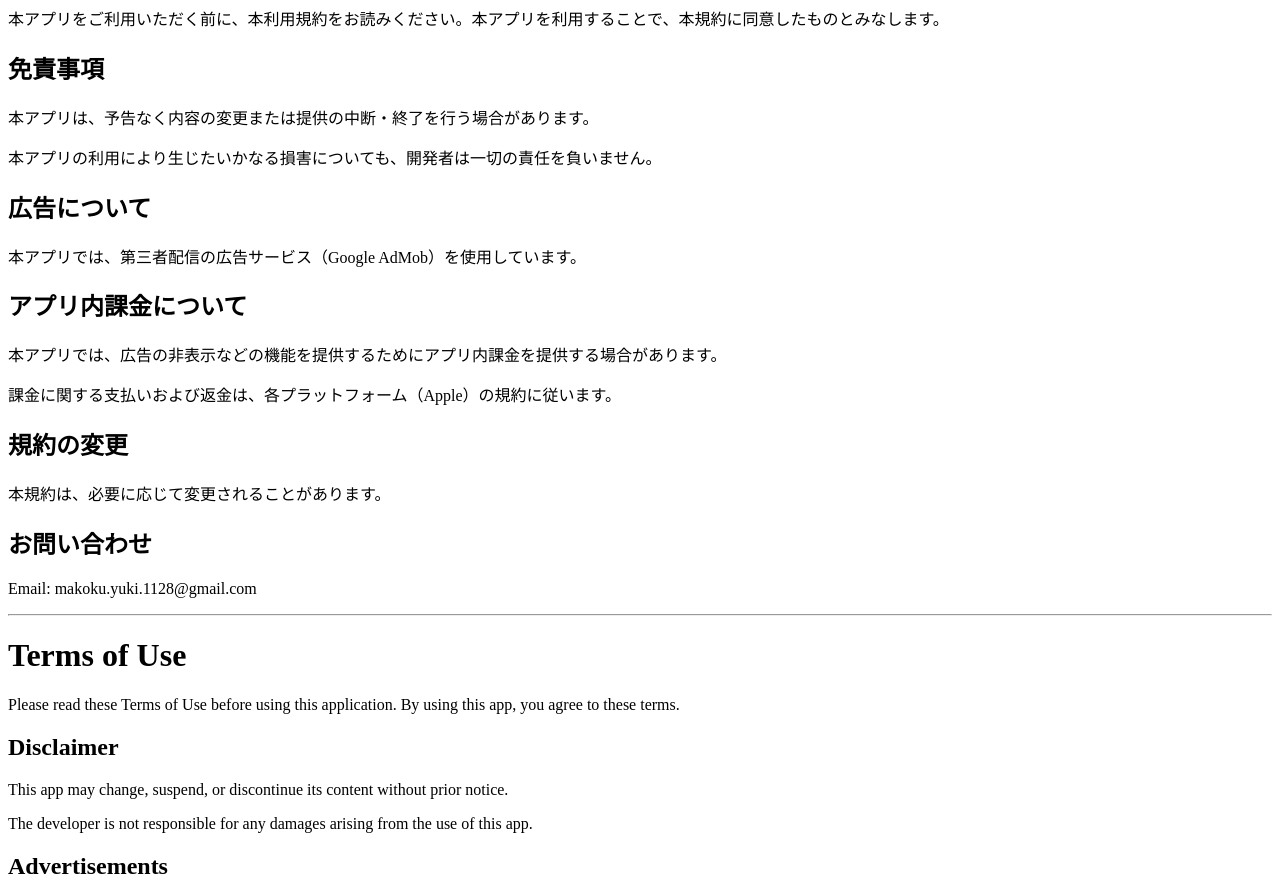
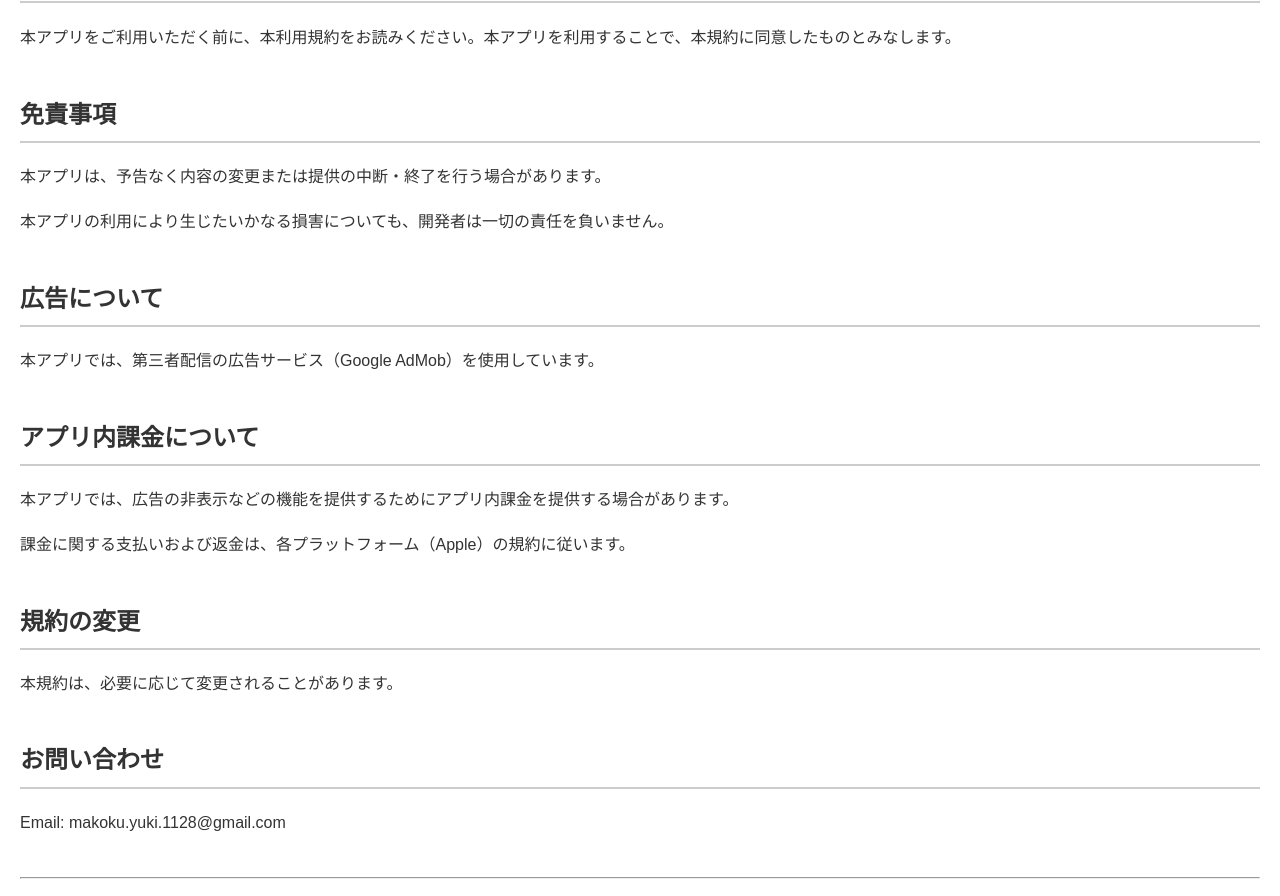
Before and after one commit to ubyuki1358-commits/terms, a plain HTML site: page index.html in a window 1280 px wide. Shown: the part 83-979 px from the top of the page. Drawn offline with Linux system fonts and the light colour scheme.

Commit message:
Update index.html

```diff
--- a/index.html
+++ b/index.html
@@ -2,53 +2,95 @@
 <html lang="ja">
 <head>
   <meta charset="UTF-8">
+  <meta name="viewport" content="width=device-width, initial-scale=1.0">
   <title>利用規約 / Terms of Use</title>
+
+  <style>
+    body {
+      font-family: Arial, sans-serif;
+      line-height: 1.8;
+      margin: 20px;
+      color: #333;
+    }
+    h1, h2 {
+      border-bottom: 2px solid #ccc;
+      padding-bottom: 5px;
+    }
+    section {
+      margin-bottom: 40px;
+    }
+  </style>
 </head>
+
 <body>
 
-  <h1>利用規約</h1>
+<h1>利用規約</h1>
 
+<section>
   <p>本アプリをご利用いただく前に、本利用規約をお読みください。本アプリを利用することで、本規約に同意したものとみなします。</p>
+</section>
 
+<section>
   <h2>免責事項</h2>
   <p>本アプリは、予告なく内容の変更または提供の中断・終了を行う場合があります。</p>
   <p>本アプリの利用により生じたいかなる損害についても、開発者は一切の責任を負いません。</p>
+</section>
 
+<section>
   <h2>広告について</h2>
   <p>本アプリでは、第三者配信の広告サービス（Google AdMob）を使用しています。</p>
+</section>
 
+<section>
   <h2>アプリ内課金について</h2>
   <p>本アプリでは、広告の非表示などの機能を提供するためにアプリ内課金を提供する場合があります。</p>
   <p>課金に関する支払いおよび返金は、各プラットフォーム（Apple）の規約に従います。</p>
+</section>
 
+<section>
   <h2>規約の変更</h2>
   <p>本規約は、必要に応じて変更されることがあります。</p>
+</section>
 
+<section>
   <h2>お問い合わせ</h2>
   <p>Email: makoku.yuki.1128@gmail.com</p>
+</section>
 
-  <hr>
+<hr>
 
-  <h1>Terms of Use</h1>
+<h1>Terms of Use</h1>
 
+<section>
   <p>Please read these Terms of Use before using this application. By using this app, you agree to these terms.</p>
+</section>
 
+<section>
   <h2>Disclaimer</h2>
   <p>This app may change, suspend, or discontinue its content without prior notice.</p>
   <p>The developer is not responsible for any damages arising from the use of this app.</p>
+</section>
 
+<section>
   <h2>Advertisements</h2>
   <p>This app uses a third-party advertising service (Google AdMob).</p>
+</section>
 
+<section>
   <h2>In-App Purchases</h2>
   <p>This app may offer in-app purchases such as removing ads.</p>
   <p>Payments and refunds are handled according to the policies of the platform (Apple).</p>
+</section>
 
+<section>
   <h2>Changes to Terms</h2>
   <p>These terms may be updated as necessary.</p>
+</section>
 
+<section>
   <h2>Contact</h2>
   <p>Email: makoku.yuki.1128@gmail.com</p>
+</section>
 
 </body>
 </html>
```
